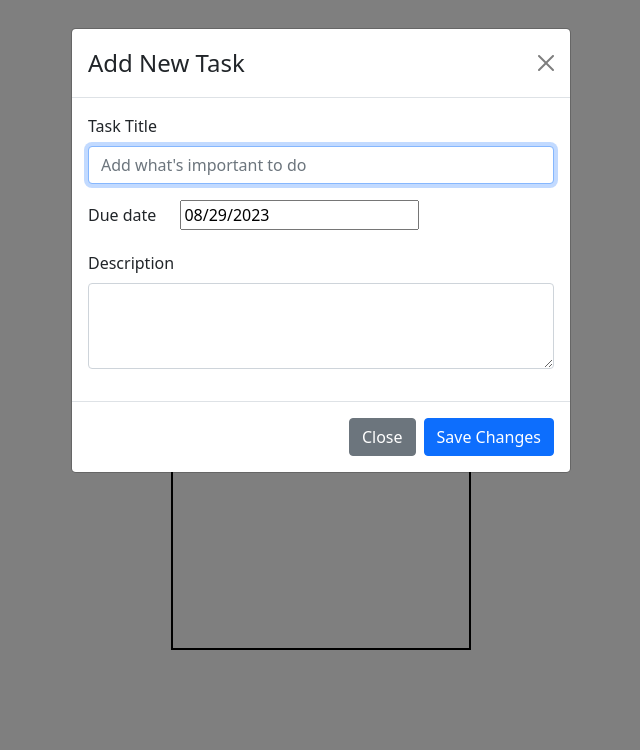
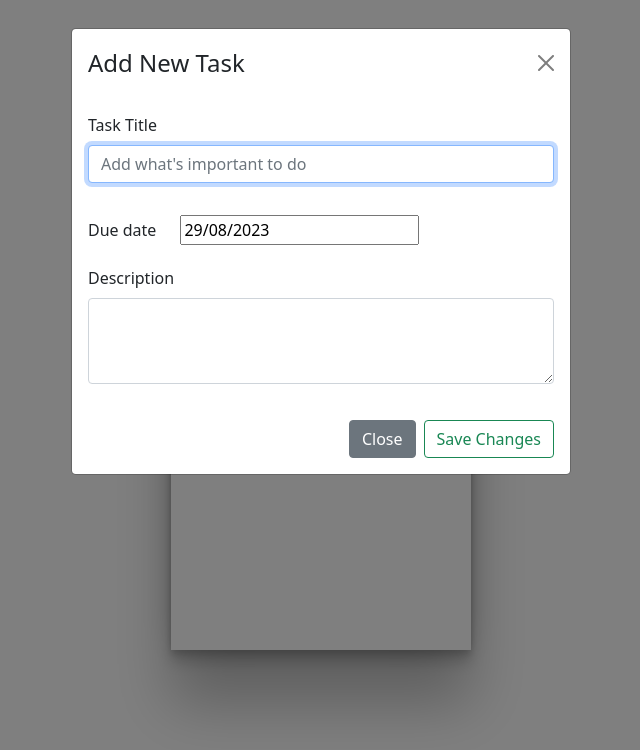
Before and after one commit to mirlek/crud-react, a React (Create React App) app: page /modal in a window 1280 px wide. Shown: the top 750 px of the page, without its empty margins (319-959 px from the left). Built offline with nearby package versions, Linux system fonts and the light colour scheme.

Commit message:
App is almost ready

```diff
--- a/src/App.js
+++ b/src/App.js
@@ -16,12 +16,12 @@ function App() {
             <p>
               To-DO List
             </p>
-
             <Routes location={background || location}>
               <Route path="/" element={<AddTaskButton />}>
+              <Route path='/read' element={<Read />} />
                 <Route path="modal" element={<Create />} />
               </Route>
-            <Route path='/read' element={<Read />} />
+              {/* <Route path='/read' element={<Read />} /> */}
               <Route path='/update' element={<Update />} />
               </Routes>
                 {background && (
@@ -30,7 +30,6 @@ function App() {
               </Routes>
       )}
           </div>
-
       </div>
   );
 }
--- a/src/components/addTaskButton.js
+++ b/src/components/addTaskButton.js
@@ -21,8 +21,8 @@ const AddTaskButton = () => {
       <Link to="modal" state={{ background: location }} >
         <Button className="button-add-tasks" onClick={handleShow} show={show}>
             Add New Task
-              <FontAwesomeIcon icon="fa-solid fa-plus" className="plus-solid" />
-            </Button>
+            <FontAwesomeIcon icon="fa-solid fa-plus" className="plus-solid" />
+        </Button>
       </Link>
       <Outlet />
     </div>
--- a/src/components/create.js
+++ b/src/components/create.js
@@ -12,23 +12,19 @@ function Create() {
 
     const [show] = useState(true);
 
-
     const [addNewTaskTitle, setaddNewTaskTitle] = useState('');
-    // const [taskdatePicker, settaskdatePicker] = useState('');
     const [taskDescription, settaskDescription] = useState('');
-
-
+    const [dueDate, setdueDate] = useState(new Date());
 
     const postData = () => {
         axios.post(`https://64ef1ed7219b3e2873c3f9ad.mockapi.io/todoData`, {
                 addNewTaskTitle,
                 taskDescription,
+                dueDate
             }).then(() => {
                 navigate('/read')
             })
     }
-
-    const [startDate, setStartDate] = useState(new Date());
 
 return (
     <>
@@ -52,15 +48,15 @@ return (
               />
             </Form.Group>
             <Form.Group
-              className="mb-3"
-              controlId="example.ControlDatePicker1"
+                className="mb-3 calendar1"
+                controlId="example.ControlDatePicker1"
             >
               <Form.Label id='calendar'>Due date</Form.Label>
-              <DatePicker selected={startDate} onChange={(date) => setStartDate(date)} />
+              <DatePicker selected={dueDate} onChange={(date) => setdueDate(date)} dateFormat="dd/MM/yyyy"/>
             </Form.Group>
             <Form.Group
-              className="mb-3"
-              controlId="example.ControlTextarea1"
+                className="mb-3"
+                controlId="example.ControlTextarea1"
             >
               <Form.Label>Description</Form.Label>
               <Form.Control as="textarea" rows={3} onChange={(e) => settaskDescription(e.target.value)}/>
@@ -71,7 +67,7 @@ return (
           <Button variant="secondary" onClick={() => navigate(-1)}>
             Close
           </Button>
-          <Button variant="primary" onClick={postData}>
+          <Button variant="outline-success" onClick={postData} type='submit'>
             Save Changes
           </Button>
         </Modal.Footer>
--- a/src/components/read.js
+++ b/src/components/read.js
@@ -20,9 +20,10 @@ function Read() {
 
     const setData = (data) => {
         console.log(data);
-        let { id, addNewTaskTitle, taskDescription } = data;
+        let { id, addNewTaskTitle, taskDescription, dueDate } = data;
         localStorage.setItem('ID', id);
         localStorage.setItem('Your Task', addNewTaskTitle);
+        localStorage.setItem('Due Date', dueDate);
         localStorage.setItem('To-Do', taskDescription);
     }
 
@@ -46,15 +47,15 @@ function Read() {
         return (
             <div className='toDoListCard'>
                 <Card.Title>{data.addNewTaskTitle}</Card.Title>
+                <Card.Text >{data.dueDate}</Card.Text>
                 <Card.Text>{data.taskDescription}</Card.Text>
-
                 <div className='change-buttons'>
                     <Link to='/update'>
-                        <Button variant="primary" className='button-edit' onClick={() => setData(data)}>
+                        <Button variant="outline-success" className='button-edit' onClick={() => setData(data)}>
                             <FontAwesomeIcon icon="fa-solid fa-pen" className="pen-solid" />
                         </Button>
                     </Link>
-                    <Button variant="primary" className='button-delete'onClick={() => onDelete(data.id)}>
+                    <Button variant="outline-secondary" className='button-delete' onClick={() => onDelete(data.id)}>
                         <FontAwesomeIcon icon="fa-solid fa-trash" className="trash-solid" alt="trash-solid" />
                     </Button>
                 </div>
--- a/src/components/update.js
+++ b/src/components/update.js
@@ -13,25 +13,25 @@ function Update() {
     const [show] = useState(true);
 
     const [addNewTaskTitle, setaddNewTaskTitle] = useState('');
-    // const [taskdatePicker, settaskdatePicker] = useState('');
     const [taskDescription, settaskDescription] = useState('');
+    const [dueDate, setdueDate] = useState(new Date());
 
     const updateAPIData = () => {
         axios.put(`https://64ef1ed7219b3e2873c3f9ad.mockapi.io/todoData/${id}`, {
                 addNewTaskTitle,
                 taskDescription,
+                dueDate
         }).then(() => {
             navigate('/read')
         })
     }
-
-    const [startDate, setStartDate] = useState(new Date());
 
     const [id, setID] = useState(null);
 
     useEffect(() => {
         setID(localStorage.getItem('ID'))
         setaddNewTaskTitle(localStorage.getItem('Your task'));
+        setdueDate(localStorage.getItem('Due Date'));
         settaskDescription(localStorage.getItem('To-Do'));
 }, []);
 
@@ -62,7 +62,7 @@ return (
               controlId="example.ControlDatePicker1"
             >
               <Form.Label id='calendar'>Due date</Form.Label>
-              <DatePicker selected={startDate} onChange={(date) => setStartDate(date)} />
+              <DatePicker selected={dueDate} onChange={(date) => setdueDate(date)} dateFormat="dd/MM/yyyy"/>
             </Form.Group>
             <Form.Group
               className="mb-3"
@@ -82,7 +82,7 @@ return (
           <Button variant="secondary" onClick={() => navigate(-1)}>
             Close
           </Button>
-          <Button variant="primary" type='submit' onClick={updateAPIData}>
+          <Button variant="outline-success" type='submit' onClick={updateAPIData}>
             Save Changes
           </Button>
         </Modal.Footer>
--- a/src/style/App.css
+++ b/src/style/App.css
@@ -11,11 +11,12 @@
 
 .todo-menu{
   padding: 32px;
-  border: 2px solid black;
   min-height: 550px;
   width: 300px;
   max-height: fit-content;
   margin-top: 100px;
+  border: 1px;
+  box-shadow: rgba(0, 0, 0, 0.25) 0px 54px 55px, rgba(0, 0, 0, 0.12) 0px -12px 30px, rgba(0, 0, 0, 0.12) 0px 4px 6px, rgba(0, 0, 0, 0.17) 0px 12px 13px, rgba(0, 0, 0, 0.09) 0px -3px 5px;
 }
 
 .button-add-tasks{
@@ -26,9 +27,19 @@
   background-color: grey !important;
   border: 1px solid grey !important;
 }
+a, a:hover {
+  color: transparent;
+  text-decoration: none;
+}
 .plus-solid, .pen-solid, .trash-solid {
-  height: 24px;
-  width: 24px;
+  height: 18px;
+  width: 18px;
+}
+.modal-header, .modal-footer{
+  border: 0px;
+}
+.modal-footer{
+  padding-top: 0px;
 }
 .card{
   border: 0px;
@@ -36,29 +47,28 @@
 .card-body{
   padding: 0px;
 }
-
+.card-text{
+  font-size: 16px;
+}
 .toDoListCard{
   margin: 24px 0px 24px 0px;
-  border: 2px solid black;
-  padding: 32px;
+  border: 2px solid #e0e4e9;
+  border-radius: 4%;
+  box-shadow: rgba(15, 113, 21, 0.25) 0px 6px 12px -2px, rgba(0, 0, 0, 0.3) 0px 3px 7px -3px;
+  padding: 24px;
+  background-color: #e0e4e9;
 }
 
 
 .change-buttons{
   display: flex;
-  align-items: center;
+  align-items: flex-end;
   justify-content: space-evenly;
 }
 
-/* @keyframes App-logo-spin {
-  from {
-    transform: rotate(0deg);
-  }
-  to {
-    transform: rotate(360deg);
-  }
-} */
-
+.calendar1{
+  margin-top: 32px;
+}
 #calendar{
   margin-right: 24px;
 }
```
Lines whose indentation alone changed are shown as unchanged.
